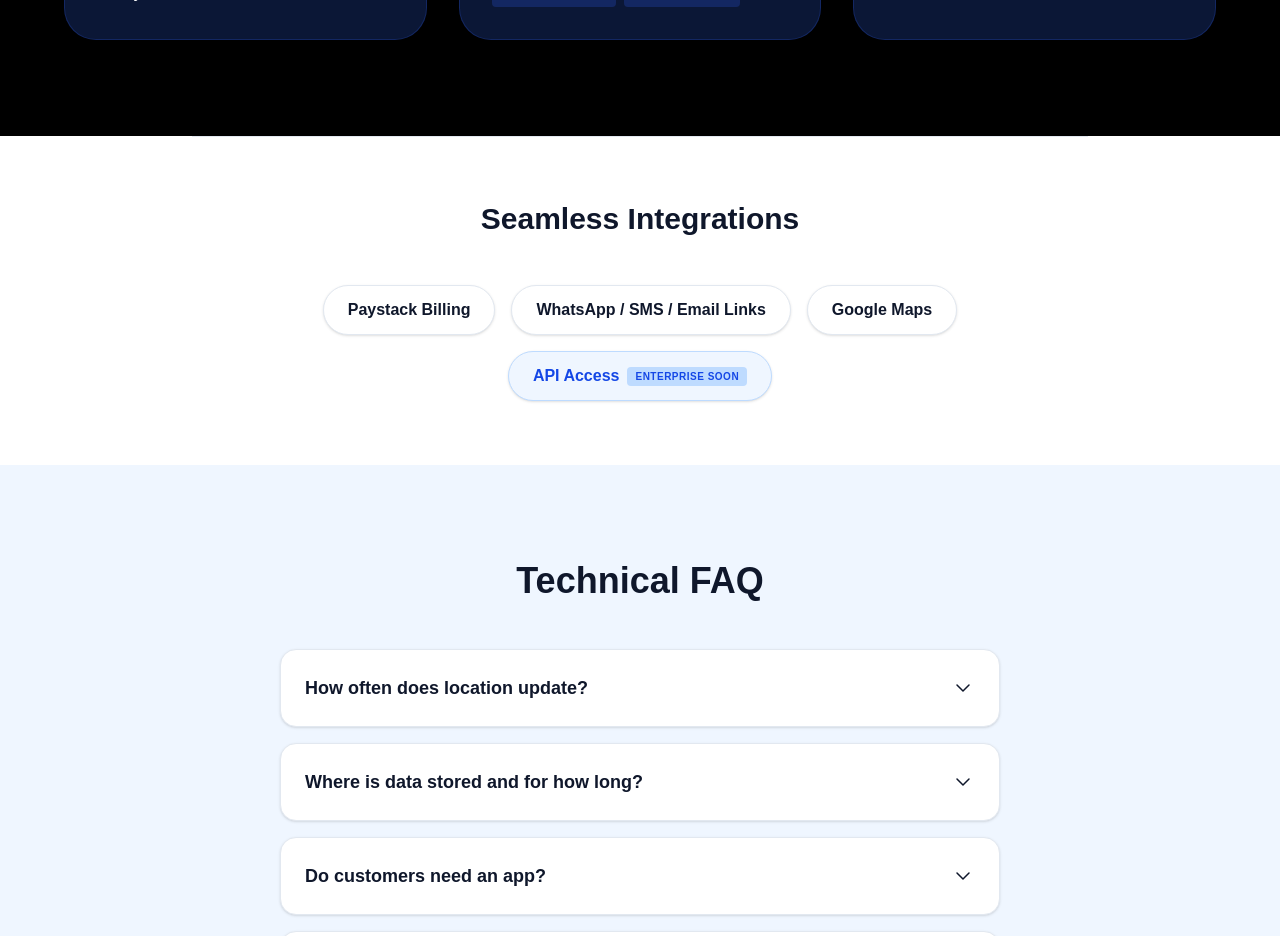
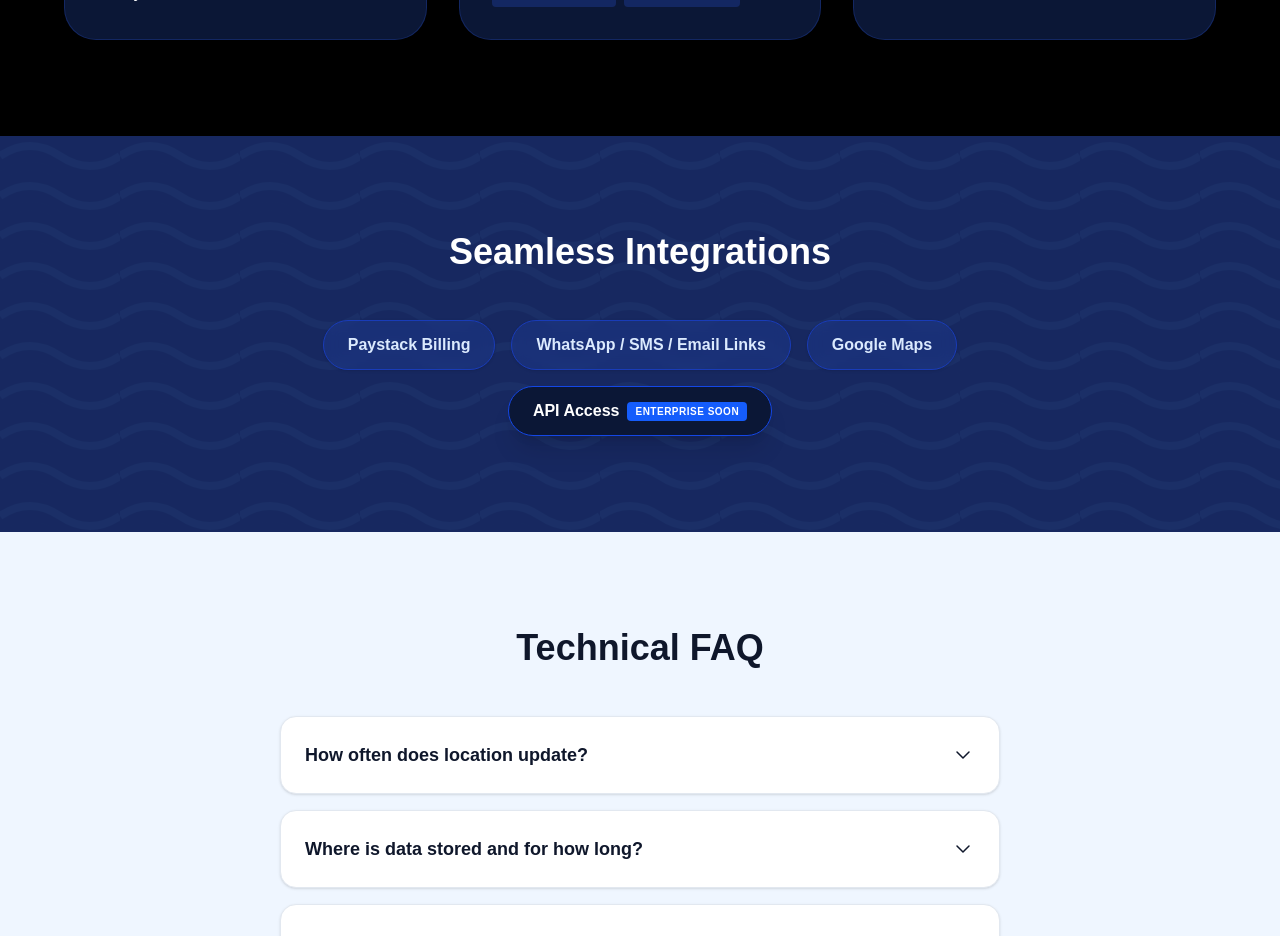
Before and after one commit to abrahamisaiah129/THRAXX, a Next.js app in the folder traxx-web/: page /architecture in a window 1280 px wide. Shown: the part 3360-4296 px from the top of the page. Built offline with nearby package versions, Linux system fonts and the light colour scheme.

Commit message:
style: apply dark blue wave pattern to integrations section

```diff
--- a/traxx-web/src/app/architecture/page.tsx
+++ b/traxx-web/src/app/architecture/page.tsx
@@ -174,13 +174,19 @@ export default function ArchitecturePage() {
       </section>
 
       {/* 9. INTEGRATIONS */}
-      <section className="py-16 px-6 max-w-4xl mx-auto text-center border-t border-slate-200 dark:border-slate-800">
-        <h2 className="text-3xl font-bold mb-12">Seamless Integrations</h2>
-        <div className="flex flex-wrap justify-center gap-4">
-          <span className="px-6 py-3 bg-white dark:bg-slate-900 border border-slate-200 dark:border-slate-700 rounded-full font-bold shadow-sm">Paystack Billing</span>
-          <span className="px-6 py-3 bg-white dark:bg-slate-900 border border-slate-200 dark:border-slate-700 rounded-full font-bold shadow-sm">WhatsApp / SMS / Email Links</span>
-          <span className="px-6 py-3 bg-white dark:bg-slate-900 border border-slate-200 dark:border-slate-700 rounded-full font-bold shadow-sm">Google Maps</span>
-          <span className="px-6 py-3 bg-blue-50 dark:bg-blue-900/20 text-blue-700 dark:text-blue-300 border border-blue-200 dark:border-blue-800 rounded-full font-bold shadow-sm flex items-center gap-2">API Access <span className="px-2 py-0.5 bg-blue-200 dark:bg-blue-800 text-[10px] rounded uppercase tracking-wider">Enterprise Soon</span></span>
+      <section
+        className="relative py-24 px-6 text-center bg-blue-900 text-white overflow-hidden w-full"
+        style={{ backgroundImage: `url("${wavePattern}")`, backgroundSize: '120px 40px' }}
+      >
+        <div className="absolute inset-0 bg-blue-950/80" />
+        <div className="relative z-10 max-w-4xl mx-auto">
+          <h2 className="text-4xl font-extrabold mb-12">Seamless Integrations</h2>
+          <div className="flex flex-wrap justify-center gap-4">
+            <span className="px-6 py-3 bg-blue-900/50 backdrop-blur text-blue-100 border border-blue-800 rounded-full font-bold shadow-sm">Paystack Billing</span>
+            <span className="px-6 py-3 bg-blue-900/50 backdrop-blur text-blue-100 border border-blue-800 rounded-full font-bold shadow-sm">WhatsApp / SMS / Email Links</span>
+            <span className="px-6 py-3 bg-blue-900/50 backdrop-blur text-blue-100 border border-blue-800 rounded-full font-bold shadow-sm">Google Maps</span>
+            <span className="px-6 py-3 bg-[#0b1736] text-white border border-blue-700 rounded-full font-bold shadow-xl flex items-center gap-2">API Access <span className="px-2 py-0.5 bg-blue-600 text-white text-[10px] rounded uppercase tracking-wider">Enterprise Soon</span></span>
+          </div>
         </div>
       </section>
 
```
